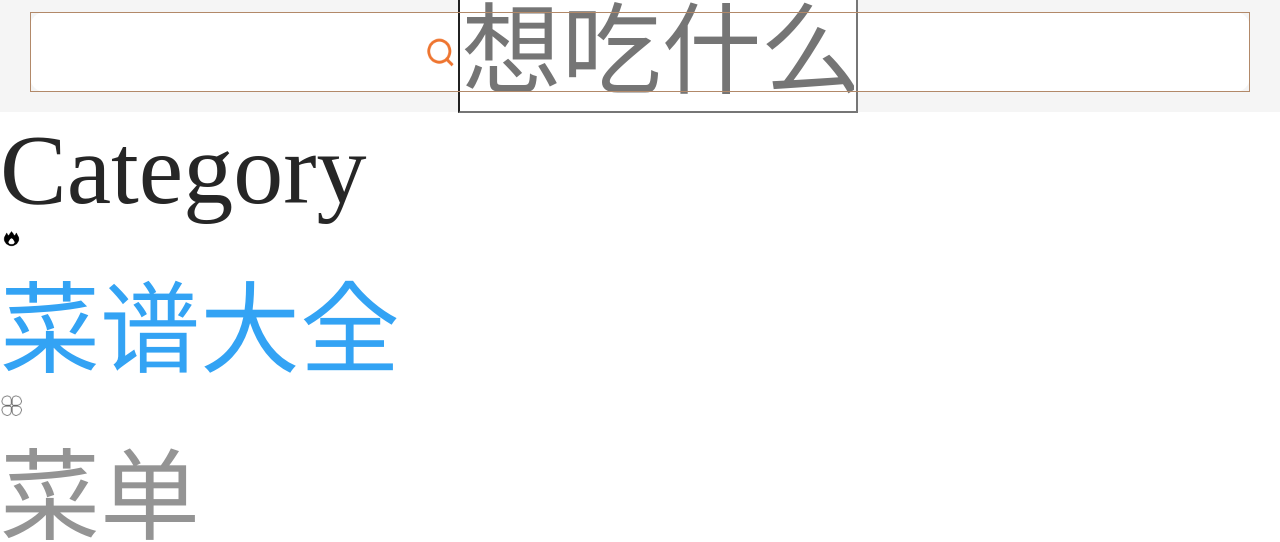
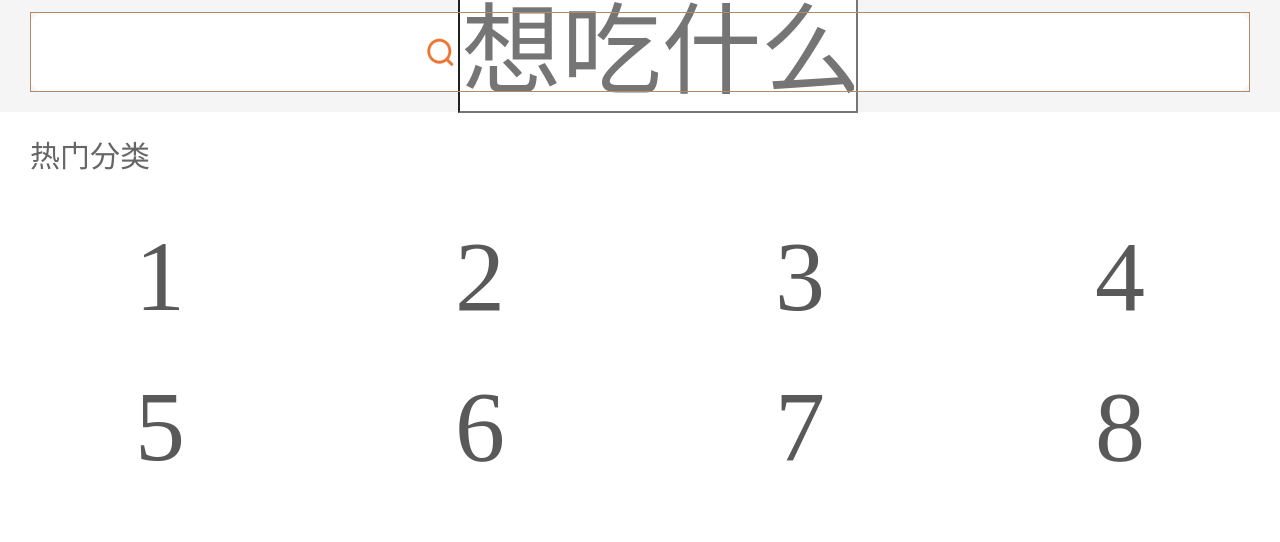
Before and after one commit to xssacr/my-app-react, a React (Create React App) app: page / in a window 1280 px wide. Shown: the part 208-750 px from the top of the page. Built offline with nearby package versions, Linux system fonts and the light colour scheme; no server answers.

Commit message:
封装九宫格布局

```diff
--- a/package.json
+++ b/package.json
@@ -9,9 +9,7 @@
     "antd-mobile": "^2.3.1",
     "axios": "^0.19.2",
     "babel-plugin-import": "^1.13.0",
-    "customize-cra": "^0.9.1",
     "react": "^16.13.1",
-    "react-app-rewired": "^2.1.5",
     "react-dom": "^16.13.1",
     "react-scripts": "3.4.1",
     "styled-components": "^5.1.0"
@@ -39,6 +37,8 @@
     ]
   },
   "devDependencies": {
-    "http-proxy-middleware": "^1.0.3"
+    "customize-cra": "^0.9.1",
+    "http-proxy-middleware": "^1.0.3",
+    "react-app-rewired": "^2.1.5"
   }
 }
--- /dev/null
+++ b/src/components/grid/Grid.jsx
@@ -0,0 +1,21 @@
+import React, { Component } from "react";
+import { GridContainer } from "./grid.style";
+export default class Grid extends Component {
+  constructor() {
+    super();
+    this.state = {
+      list: [1, 2, 3, 4, 5, 6, 7, 8, 9],
+    };
+  }
+  render() {
+    return (
+      <GridContainer col={this.props.col}>
+        <ul>
+          {this.state.list.map((item, index) => {
+            return <li key={index}>{item}</li>;
+          })}
+        </ul>
+      </GridContainer>
+    );
+  }
+}
--- /dev/null
+++ b/src/components/grid/grid.style.js
@@ -0,0 +1,20 @@
+import styled from 'styled-components';
+
+const GridContainer = styled.div`
+   ul{
+     display:flex;
+     flex-wrap: wrap;
+     li{
+      display:flex;
+      flex-direction:column;
+      justify-content:center;
+      align-items:center;
+      width: ${({ col }) => 100 / col}%;
+      height:1.5rem;
+    }
+   }
+`
+
+export {
+  GridContainer
+}
--- a/src/views/cookbook/CookBook.jsx
+++ b/src/views/cookbook/CookBook.jsx
@@ -2,6 +2,7 @@ import React, { Component } from "react";
 import HeaderBar from "components/headerbar/HeaderBar";
 import Search from 'components/search/Search'
 import Swipper from "./components/Swipper";
+import HotCategory from './components/HotCategory'
 import { get } from "utils/http";
 
 export default class CookBook extends Component {
@@ -17,6 +18,7 @@ export default class CookBook extends Component {
         <HeaderBar>菜谱大全</HeaderBar>
         <Swipper datalist={this.state.swipperData}></Swipper>
         <Search hasborder={true} conbgcolor={'#f5f5f5'} inputbgcolor={'#fff'} bordercolor={'#b28969'} placeholdertext="想吃什么搜什么,如:川菜"></Search>
+        <HotCategory></HotCategory>
       </div>
     );
   }
--- /dev/null
+++ b/src/views/cookbook/components/HotCategory.jsx
@@ -0,0 +1,13 @@
+import React, { Component } from "react";
+import Grid from "components/grid/Grid";
+import "../cookbook.css";
+export default class HotShowing extends Component {
+  render() {
+    return (
+      <div className="hotcate">
+        <h1>热门分类</h1>
+        <Grid col={4}></Grid>
+      </div>
+    );
+  }
+}
--- /dev/null
+++ b/src/views/cookbook/cookbook.css
@@ -0,0 +1,11 @@
+.hotcate {
+  line-height: 0.9rem;
+  background-color: #ffffff;
+}
+
+.hotcate h1 {
+  font-size: 0.3rem;
+  margin-left: 0.3rem;
+  font-weight: 200;
+  color: #666;
+}
```
